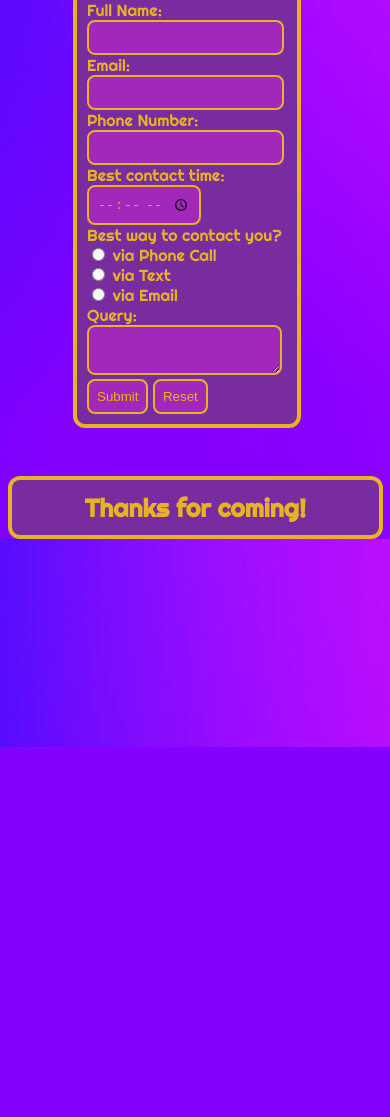
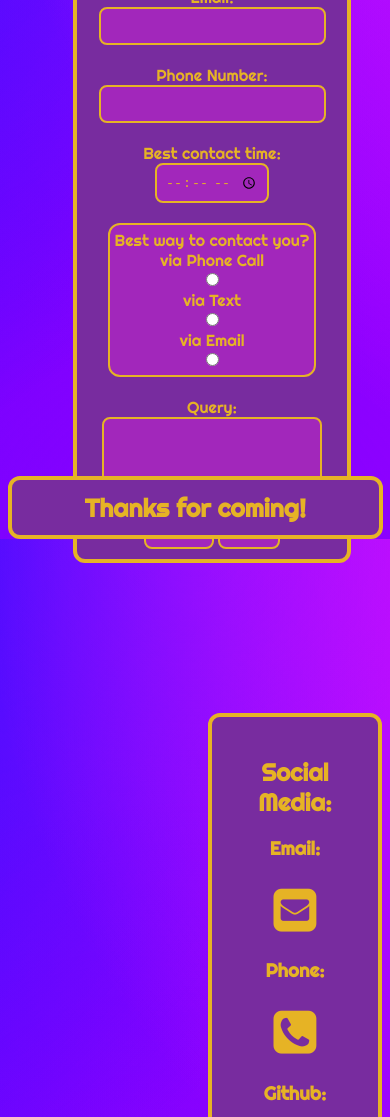
Before and after one commit to EthanSMorse/EthanSMorse.github.io, a plain HTML site: page Contacts.html in a window 390 px wide. Shown: the part 305-1422 px from the top of the page. Before the commit the page ends 1052 px from the top, so only its background shows below. Drawn offline with Linux system fonts and the light colour scheme.

Commit message:
Made changes

```diff
--- a/Contacts.html
+++ b/Contacts.html
@@ -17,6 +17,14 @@
             margin-top: 11px;
             }
         }
+        @media screen and (min-width: 481px) {
+            .contacts-grid {
+            display: grid;
+            grid-template-columns: 50% 50%;
+            padding: 125px 0 0 0;
+            gap: 250px 100px;
+            }
+        }
     </style>
     <title>Contact Me</title>
     <link rel="stylesheet" href="style.css">
@@ -24,7 +32,7 @@
 </head>
 <body>
         <h1 class="header-style center" id="header-position">My Personal Website: Contact Me</h1>
-        <nav     class="box-style">
+        <nav class="box-style">
             <div><a href="index.html">Home</a></div>
             <div><a href="previous_occupations.html">Previous Occupations</a></div>
             <div><a href="projects.html">Past Projects</a></div>
@@ -32,51 +40,77 @@
             <div><a href="Contacts.html">Contact Me</a></div>
         </nav>
     <main>
+        <div class="contacts-grid">
             <form class="form-style" id="form-position" action="https://us-central1-steam-center-app-dev.cloudfunctions.net/formToEmail"
             method="post">
-            <p>
-                <a class="links" href="mailto:emorse@brooklynsteamcenter.org" target="_blank">
-                    <i class="fa fa-envelope-square"></i>
-                </a>
-                <a class="links" href="tel:3476333948" target="_blank">
-                    <i class="fa fa-phone-square"></i>
-                </a>
-                <a class="links" href="https://github.com/EthanSMorse" target="_blank">
-                    <i class="fa fa-github-square"></i>
-                </a>
-            </p>
                     <label>Full Name:</label>
                     <br>
-                <input name="Name">
+                    <input class="center fontsize" name="Name">
+                    <br>
                     <br>
                     <label>Email:</label>
                     <br>
-                <input name="Email">
+                    <input class="center fontsize" name="Email">
+                    <br>
                     <br>
                     <label>Phone Number:</label>
                     <br>
-                <input name="PhoneNumber">
+                    <input class="center fontsize" name="PhoneNumber">
+                    <br>
                     <br>
                     <label>Best contact time:</label>
                     <br>
                     <input type="time" name="BestTime">
                     <br>
+                    <br>
+                    <section id="radio-box">
                         <label>Best way to contact you?</label>
                         <br>
-                <input type="radio" name="contact types"> <label> via Phone Call</label>
+                        <label> via Phone Call</label>
                         <br>
-                <input type="radio" name="contact types"> <label>via Text</label>
+                        <input type="radio" name="via phone">
                         <br>
-                <input type="radio" name="contact types"> <label>via Email</label>
+                        <label>via Text</label>
+                        <br>
+                        <input type="radio" name="via text">
+                        <br>
+                        <label>via Email</label>
+                        <br>
+                        <input type="radio" name="via email">
+                    </section>
+                    <br>
                     <br>
                     <label>Query:</label>
                     <br>
-                <textarea name="Query"></textarea>
+                    <textarea class="fontsize" id="query-size" name="Query"></textarea>
                     <br>
-                <input type="submit">
-                <input type="reset">
+                    <br>
+                    <input class="fontsize" type="submit">
+                    <input class="fontsize" type="reset">
                     <input name="send-to" value="emorse@brooklynsteamcenter.org" hidden>
             </form>
+            <section class="links-box" id="links-position">
+                <h1>Social Media:</h1>
+                <div>
+                    <h3>Email:</h3>
+                    <a class="links" href="mailto:emorse@brooklynsteamcenter.org" target="_blank">
+                        <i class="fa fa-envelope-square"></i>
+                    </a>
+                </div>
+                <div>
+                    <h3>Phone:</h3>
+                    <a class="links" href="tel:3476333948" target="_blank">
+                        <i class="fa fa-phone-square"></i>
+                    </a>
+                </div>
+                <div>
+                    <h3>Github:</h3>
+                    <a class="links" href="https://github.com/EthanSMorse" target="_blank">
+                        <i class="fa fa-github-square"></i>
+                    </a>
+                </div>
+            </section>
+        </div>
     </main>
     <h1 class="footer-style center" id="footer-position">Thanks for coming!</h1>
 </body>
--- a/style.css
+++ b/style.css
@@ -1,6 +1,6 @@
 @import url('https://fonts.googleapis.com/css2?family=Righteous&display=swap');
 body {
-        font-family: 'Righteous', cursive;;
+    font-family: 'Righteous', cursive;
 }
 
 body {
@@ -14,9 +14,50 @@
     min-height: 100vh;
 }
 
+#header-position {
+    position: fixed;
+    top: 0;
+    width: 98.5%
+}
+
+#footer-position {
+    position: fixed;
+    bottom: 0;
+    width: 98.5%
+}
+
+.header-style, .footer-style {
+    background-color: #782c9f;
+    color: #E6B325;
+    padding: 12px 0px;
+    border: 4px #E6B325 solid;
+    border-radius: 12px;
+    margin: 0;
+}
+
+nav {
+    list-style-type: none;
+    width: 115px;
+    position: fixed;
+    left: 10px;
+    top: 79px;
+}
+
+nav a {
+    color: #E6B325;
+    border: 4px;
+    border-radius: 12px;
+    text-decoration: none;
+    padding: 12px 12px;
+    display: block;
+}
+
+nav a:hover {
+    background-color: #3d0b57;
+}
+
 #index-picture {
     width: 470px;
-        margin-bottom: 200px;
 }
 
 #index-intro {
@@ -34,6 +75,16 @@
 #occupations-picture1 {
     margin-bottom: 200px;
     width: 450px;
+}
+
+.projects-style {
+    color: #E6B325;
+    background-color: #782c9f;
+    padding: 10px;
+    border: 4px #E6B325 solid;
+    border-radius: 12px;
+    float: left;
+    text-align: center;
 }
 
 .project-box1 {
@@ -56,27 +107,7 @@
     height: fit-content;
 }
 
-    #project1t {
-        margin-top: 300px;
-        margin-left: 275px;
-    }
-
-    #project2t {
-        margin-top: 300px;
-        margin-left: 275px;
-    }
-
-    #project3t {
-        margin-top: 380px;
-        margin-left: 275px;
-    }
-
-    #project4t {
-        margin-top: 333px;
-        margin-left: 275px;
-    }
-
-    #project5    {
+#project5 {
     margin-top: 200px;
     margin-left: 295px;
     margin-bottom: 200px;
@@ -89,6 +120,89 @@
 .project-width-B {
     width: 400px;
     margin-right: 55px;
+}
+
+#form-position {
+    margin-left: 50px;
+}
+
+.form-style {
+    background-color: #782c9f;
+    padding: 10px;
+    border: 4px #E6B325 solid;
+    border-radius: 12px;
+    width:  500px;
+    height: fit-content;
+    text-align: center;
+    float: left;
+    margin-bottom: 150px;
+}
+
+input, textarea {
+    color: #E6B325;
+    background-color: #a227bb;
+    border: 2px  #E6B325 solid;
+    border-radius: 8px;
+    padding: 8px;
+}
+
+#query-size {
+    width: 400px;
+    height: 200px;
+}
+
+input:focus, textarea:focus, input[type="reset"]:hover, [type="submit"]:hover {
+    border: 2px  #896501 solid;
+    background-color: #7f1993;
+}
+
+input [type="radio"] {
+    background-color: #782c9f;
+}
+
+#radio-box {
+    color: #E6B325;
+    background-color: #a227bb;
+    padding: 5px;
+    border: 2px #E6B325 solid;
+    border-radius: 12px;
+    margin-left: 145px;
+    width: fit-content;
+}
+
+label {
+    color: #E6B325;
+}
+
+.links {
+    color: #E6B325;
+    text-decoration: none;
+    font-size: 100px;
+}
+
+.links-box {
+    color: #E6B325;
+    background-color: #782c9f;
+    border: 4px #E6B325 solid;
+    border-radius: 12px;
+    padding: 20px;
+    height: fit-content;
+    width: fit-content;
+    text-align: center;
+}
+
+#links-position {
+    margin-top: 100px;
+    margin-left: 200px;
+}
+
+.links:hover {
+    color: #896501 ;
+}
+
+.text {
+    width: 27em;
+    word-wrap: break-word;
 }
 
 .fontsize {
@@ -116,33 +230,6 @@
     text-align: left;
 }
 
-    .header-style, .footer-style {
-        background-color: #782c9f;
-        color: #E6B325;
-        padding: 12px 0px;
-        border: 4px #E6B325 solid;
-        border-radius: 12px;
-        margin: 0;
-    }
-
-    .projects-style {
-        color: #E6B325;
-        background-color: #782c9f;
-        padding: 10px;
-        border: 4px #E6B325 solid;
-        border-radius: 12px;
-        float: left;
-        text-align: center;
-    }
-
-    .form-style {
-        background-color: #782c9f;
-        padding: 10px;
-        border: 4px #E6B325 solid;
-        border-radius: 12px;
-        width:  195px;
-    }
-
 .box-style {
     color: #E6B325;
     background-color: #782c9f;
@@ -154,79 +241,6 @@
     float: right;
     border: 4px;
     border-radius: 36px;
-    }
-
-    #header-position {
-        position: fixed;
-        top: 0;
-        width: 98.5%
-    }
-
-    #footer-position {
-        position: fixed;
-        bottom: 0;
-        width: 98.5%
-    }
-
-    #form-position {
-        margin-top: 150px;
-    }
-
-    nav {
-        list-style-type: none;
-        width: 115px;
-        position: fixed;
-        left: 10px;
-        top: 79px;
-    }
-
-    nav a {
-        color: #E6B325;
-        border: 4px;
-        border-radius: 12px;
-        text-decoration: none;
-        padding: 12px 12px;
-        display: block;
-    }
-
-    nav a:hover {
-        background-color: #3d0b57;
-    }
-
-    .text {
-        width: 27em;
-        word-wrap: break-word;
-    }
-
-    .links {
-        color: #E6B325;
-        text-decoration: none;
-        font-size: 48px;
-    }
-
-    .links:hover {
-        color: #896501 ;
-    }
-
-    input, textarea {
-        color: #E6B325;
-        background-color: #a227bb;
-        border: 2px  #E6B325 solid;
-        border-radius: 8px;
-        padding: 8px;
-    }
-
-    input:focus, textarea:focus, input[type="reset"]:hover, [type="submit"]:hover {
-        border: 2px  #896501 solid;
-        background-color: #7f1993;
-    }
-
-    input [type="radio"] {
-        background-color: #782c9f;
-    }
-
-    label {
-        color: #E6B325;
 }
 
 @media screen and (max-width: 480px) {
@@ -328,12 +342,40 @@
         text-align: center
     }
 
+    #form-position {
+        margin-left: 0px;
+    }
+
     .form-style {
         background-color: #782c9f;
         padding: 10px;
         border: 4px #E6B325 solid;
         border-radius: 12px;
+        width: 250px;
+        float: none;
+    }
+
+    #query-size {
         width: 200px;
+        height: 50px;
+    }
+
+    #radio-box {
+        color: #E6B325;
+        background-color: #a227bb;
+        padding: 5px;
+        border: 2px #E6B325 solid;
+        border-radius: 12px;
+        margin-left: 0;
+        display: inline-block;
+        font-size: 16px;
+
+    }
+
+    .links {
+        color: #E6B325;
+        text-decoration: none;
+        font-size: 50px;
     }
 
     .picture-style {
```
Also changed, not shown: index.html (+1 -1 lines). Lines whose indentation alone changed are shown as unchanged.
